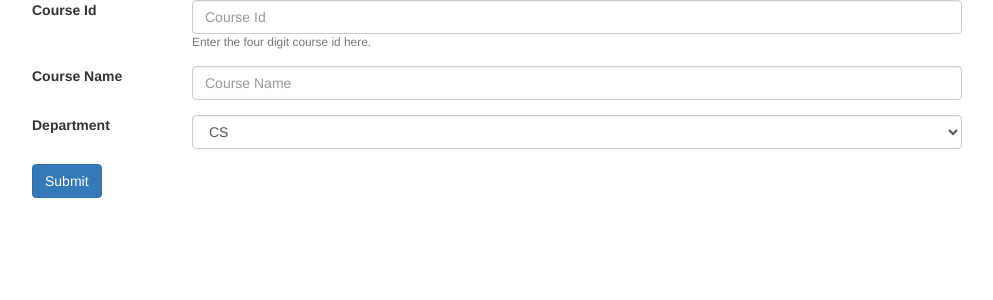
After one commit to dpuneet95/InstaBackend, a Flask app: page /createCourse in a window 1280 px wide. The commit adds this page. Shown: the top 300 px of the page, without its empty margins (143-1136 px from the left). Run offline with Flask 2, Linux system fonts and the light colour scheme; some libraries are stand-ins or nearby versions.

Commit message:
updated templates

```diff
--- /dev/null
+++ b/templates/create_course.html
@@ -0,0 +1,40 @@
+{% extends 'base.html' %}
+
+
+
+{% block content %}
+
+<div class="container" style="width: 75%">
+
+        <form action="/courses" method="POST">
+            <div class="form-group row">
+                <label class="col-sm-2 col-form-label">Course Id</label>
+                <div class="col-sm-10">
+                    <input type="text" class="form-control" name="courseId" id="courseId" placeholder="Course Id">
+                    <small id="courseHelp" class="form-text text-muted">Enter the four digit course id here.</small>
+                </div>
+            </div>
+            <div class="form-group row">
+                <label class="col-sm-2 col-form-label">Course Name</label>
+                <div class="col-sm-10">
+                    <input class="form-control" name="courseName" placeholder="Course Name">
+                </div>
+            </div>
+            <div class="form-group row">
+            <label class="col-sm-2 col-form-label">Department</label>
+            <div class="col-sm-10">
+                <select class="form-control" name="department">
+                        <option>CS</option>
+                        <option>IS</option>
+                </select>
+                </div>
+            </div>
+
+            <div class="form-group row">
+                <div class="col-sm-10">
+                <button type="submit" class="btn btn-primary">Submit</button>
+                </div>
+            </div>
+        </form>
+</div>
+{% endblock %}
```
Also changed, not shown: templates/index.html (+7 -2 lines).
